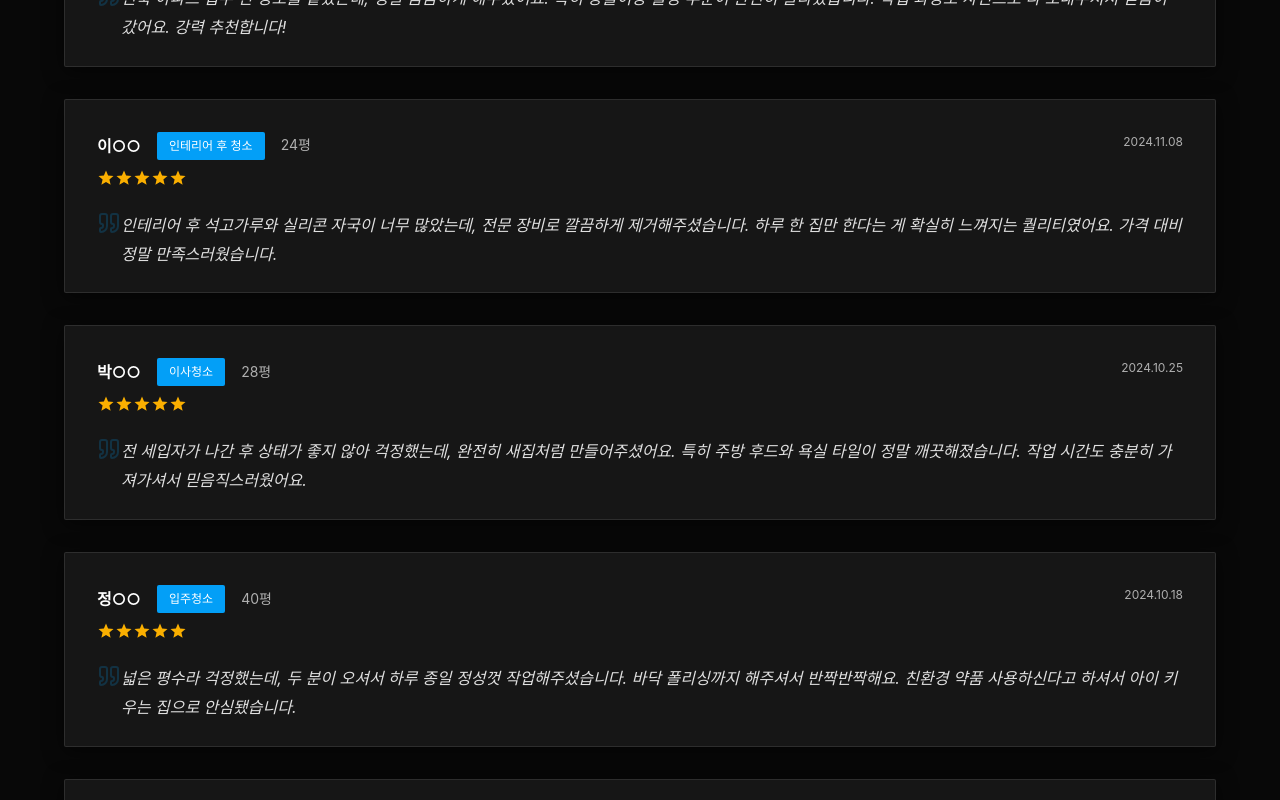
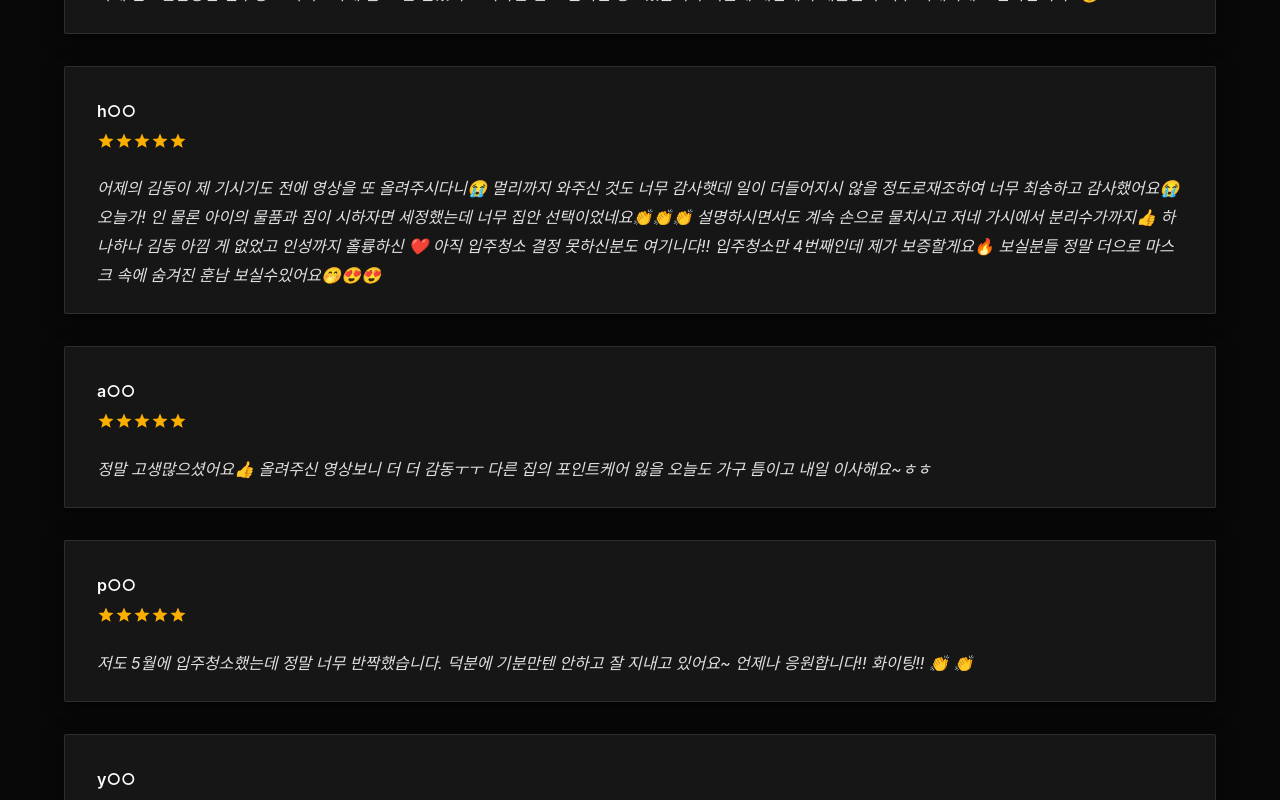
Before and after one commit to 1rrock/t_clean, a Next.js app: page /review in a window 1280 px wide. Shown: the part 1620-2420 px from the top of the page. Built offline with nearby package versions, Linux system fonts and the light colour scheme; a web font is replaced by a local one; what @mui/material-nextjs would draw is missing.

Commit message:
feat: update review page content and layout

```diff
--- a/app/review/page.tsx
+++ b/app/review/page.tsx
@@ -1,11 +1,11 @@
 'use client';
 
-import {Box, Container, Typography, Card, CardContent, Rating} from '@mui/material';
-import {Quote, Star} from 'lucide-react';
-import {motion} from 'framer-motion';
+import { Box, Container, Typography, Card, CardContent, Rating } from '@mui/material';
+import { Quote, Star } from 'lucide-react';
+import { motion } from 'framer-motion';
 import PageHero from '@/components/sections/PageHero';
-import {fadeInUp, staggerContainer} from '@/lib/animation/variants';
-import {colors, commonStyles} from '@/lib/theme/colors';
+import { fadeInUp, staggerContainer } from '@/lib/animation/variants';
+import { colors, commonStyles } from '@/lib/theme/colors';
 
 const MotionBox = motion(Box);
 const MotionTypography = motion(Typography);
@@ -23,58 +23,51 @@ const highlights = [
 // 실제 후기 데이터 (예시)
 const reviews = [
     {
-        name: '김○○',
-        type: '입주청소',
-        평수: '32평',
+        name: 'g○○',
         rating: 5,
-        date: '2024.11.15',
-        content:
-            '신축 아파트 입주 전 청소를 맡겼는데, 정말 꼼꼼하게 해주셨어요. 특히 창틀이랑 몰딩 부분이 완전히 달라졌습니다. 작업 과정도 사진으로 다 보내주셔서 믿음이 갔어요. 강력 추천합니다!',
+        content: '아제 김호현팀장님 입주청소 퍼팩트하게 잘~~완 받았어요.기다란 반즈 일텍던 청소였습니다.덕분에 새집에서 새출발이 너무 기대되네요.김사합니다~😍',
     },
     {
-        name: '이○○',
-        type: '인테리어 후 청소',
-        평수: '24평',
+        name: 'h○○',
         rating: 5,
-        date: '2024.11.08',
         content:
-            '인테리어 후 석고가루와 실리콘 자국이 너무 많았는데, 전문 장비로 깔끔하게 제거해주셨습니다. 하루 한 집만 한다는 게 확실히 느껴지는 퀄리티였어요. 가격 대비 정말 만족스러웠습니다.',
+            '어제의 김동이 제 기시기도 전에 영상을 또 올려주시다니😭 멀리까지 와주신 것도 너무 감사햇데 일이 더들어지시 않을 정도로재조하여 너무 최송하고 감사했어요😭 오늘가! 인 물론 아이의 물품과 짐이 시하자면 세정했는데 너무 집안 선택이었네요👏👏👏 설명하시면서도 계속 손으로 물치시고 저네 가시에서 분리수가까지👍 하나하나 김동 아낌 게 없었고 인성까지 홀륭하신 ❤️ 아직 입주청소 결정 못하신분도 여기니다!! 입주청소만 4번째인데 제가 보증할게요🔥 보실분들 정말 더으로 마스크 속에 숨겨진 훈남 보실수있어요🤭😍😍',
     },
     {
-        name: '박○○',
-        type: '이사청소',
-        평수: '28평',
+        name: 'a○○',
         rating: 5,
-        date: '2024.10.25',
         content:
-            '전 세입자가 나간 후 상태가 좋지 않아 걱정했는데, 완전히 새집처럼 만들어주셨어요. 특히 주방 후드와 욕실 타일이 정말 깨끗해졌습니다. 작업 시간도 충분히 가져가셔서 믿음직스러웠어요.',
+            '정말 고생많으셨어요👍 올려주신 영상보니 더 더 감동ㅜㅜ 다른 집의 포인트케어 잃을 오늘도 가구 틈이고 내일 이사해요~ㅎㅎ',
     },
     {
-        name: '정○○',
-        type: '입주청소',
-        평수: '40평',
+        name: 'p○○',
         rating: 5,
-        date: '2024.10.18',
         content:
-            '넓은 평수라 걱정했는데, 두 분이 오셔서 하루 종일 정성껏 작업해주셨습니다. 바닥 폴리싱까지 해주셔서 반짝반짝해요. 친환경 약품 사용하신다고 하셔서 아이 키우는 집으로 안심됐습니다.',
+            '저도 5월에 입주청소했는데 정말 너무 반짝했습니다. 덕분에 기분만텐 안하고 잘 지내고 있어요~ 언제나 응원합니다!! 화이팅!! 👏 👏',
     },
     {
-        name: '최○○',
-        type: '인테리어 후 청소',
-        평수: '18평',
+        name: 'y○○',
         rating: 5,
-        date: '2024.10.10',
         content:
-            '작은 평수지만 꼼꼼하게 작업해주셨어요. 다른 곳은 큰 평수 아니면 받지 않는다고 해서 난감했는데, 여기는 흔쾌히 받아주시고 퀄리티도 최고였습니다. 감사합니다!',
+            '대박님 정말 한집을 새집으로 선물해주셔야 ㅎㅎ드시간까 본 끝까지 너무 깨끗하게해주셔서 너무너무 감사해요 올 친정쟁기서 많은이들이 이 행복을 반아하길바래요 늘감찰하고 번창하세요 🤗 🙏',
     },
     {
-        name: '강○○',
-        type: '입주청소',
-        평수: '35평',
+        name: 'm○○',
         rating: 5,
-        date: '2024.09.28',
         content:
-            '준공청소가 제대로 안 돼서 먼지가 정말 많았는데, 전문 흡입기로 깔끔하게 정리해주셨어요. 작업 영상도 보내주셔서 부재중에도 안심하고 맡길 수 있었습니다. 다음에도 꼭 부탁드리고 싶어요.',
+            '우리집이에요💓 진짜 너무너무 만족합니다. 깨끗하고 행복한 새집살이에 도움주셔서 감사합니다. 글구....대박님 완전 온남 👏👏👏',
+    },
+    {
+        name: 'm○○',
+        rating: 5,
+        content:
+            '안녕하세요 이 집 입주청소 의뢰했던 본인입니다. 우연히 스피드에서 든 영상보고 신청하게 되었는데.. 대만보게 말기전 너무 잘한거같아요ㅎㅎ 이 날 습도도 높아서 엄청 더웠을텐데.. 이집부터 와주셔서 기의 말이 없으셨다하고 당황스러워...😭 기의 12시간 청소를신기같던데 최소스럽기까지 하다다구요 ㅠㅠ 남편이 밖에 잠시 물품출퇴 모두 밖에 한건 것으셨다고... 이번거는 생성이성불게 느에 원합니다 덕분에 이기정 너무 깨끗한집에서 살 이사에서 지내고 있어요!!! 주변에도 널리 홍보하고 다닐거얌 너~무 감사합니다💝💝 다더더 번창하세요 대박님!!!ㅎㅎㅎ',
+    },
+    {
+        name: 's○○',
+        rating: 5,
+        content:
+            '박진영 팀장님 덕분에 너무 깨끗한집으로 입주할 수 있게 되었습니다!! 다시 한번 감사드리고, 주위에 꼭 추천할게요. ❤️ ❤️',
     },
 ];
 
@@ -87,7 +80,7 @@ export default function ReviewPage() {
                 subtitle={
                     <>
                         고객님들의 소중한 후기가
-                        <br/>
+                        <br />
                         저희의 가장 큰 자산입니다
                     </>
                 }
@@ -97,7 +90,7 @@ export default function ReviewPage() {
             {/* Highlights Section - 밝게 */}
             <Box
                 sx={{
-                    py: {xs: 8, md: 12},
+                    py: { xs: 8, md: 12 },
                     position: 'relative',
                     '&::before': {
                         content: '""',
@@ -111,17 +104,17 @@ export default function ReviewPage() {
                     },
                 }}
             >
-                <Container maxWidth="lg" sx={{position: 'relative', zIndex: 1}}>
+                <Container maxWidth="lg" sx={{ position: 'relative', zIndex: 1 }}>
                     <MotionTypography
                         initial="hidden"
                         whileInView="visible"
-                        viewport={{once: true}}
+                        viewport={{ once: true }}
                         variants={fadeInUp}
                         variant="h3"
                         sx={{
                             textAlign: 'center',
                             mb: 6,
-                            fontSize: {xs: '1.8rem', md: '2.5rem'},
+                            fontSize: { xs: '1.8rem', md: '2.5rem' },
                             fontWeight: 600,
                             color: colors.primary.main,
                         }}
@@ -132,7 +125,7 @@ export default function ReviewPage() {
                     <Box
                         sx={{
                             display: 'grid',
-                            gridTemplateColumns: {xs: '1fr', sm: 'repeat(2, 1fr)', md: 'repeat(3, 1fr)'},
+                            gridTemplateColumns: { xs: '1fr', sm: 'repeat(2, 1fr)', md: 'repeat(3, 1fr)' },
                             gap: 3,
                         }}
                     >
@@ -141,13 +134,13 @@ export default function ReviewPage() {
                                 key={index}
                                 initial="hidden"
                                 whileInView="visible"
-                                viewport={{once: true}}
+                                viewport={{ once: true }}
                                 variants={{
-                                    hidden: {opacity: 0, scale: 0.9},
+                                    hidden: { opacity: 0, scale: 0.9 },
                                     visible: {
                                         opacity: 1,
                                         scale: 1,
-                                        transition: {delay: index * 0.1, duration: 0.5},
+                                        transition: { delay: index * 0.1, duration: 0.5 },
                                     },
                                 }}
                                 sx={{
@@ -166,9 +159,9 @@ export default function ReviewPage() {
                                         flexShrink: 0,
                                     }}
                                 >
-                                    <Star size={20} color="white" fill="white"/>
+                                    <Star size={20} color="white" fill="white" />
                                 </Box>
-                                <Typography variant="body1" sx={{fontWeight: 500, lineHeight: 1.4, color: colors.text.secondary}}>
+                                <Typography variant="body1" sx={{ fontWeight: 500, lineHeight: 1.4, color: colors.text.secondary }}>
                                     {highlight}
                                 </Typography>
                             </MotionBox>
@@ -180,7 +173,7 @@ export default function ReviewPage() {
             {/* Reviews Section - 중간 톤 */}
             <Box
                 sx={{
-                    py: {xs: 8, md: 12},
+                    py: { xs: 8, md: 12 },
                     position: 'relative',
                     '&::before': {
                         content: '""',
@@ -194,17 +187,17 @@ export default function ReviewPage() {
                     },
                 }}
             >
-                <Container maxWidth="lg" sx={{position: 'relative', zIndex: 1}}>
+                <Container maxWidth="lg" sx={{ position: 'relative', zIndex: 1 }}>
                     <MotionTypography
                         initial="hidden"
                         whileInView="visible"
-                        viewport={{once: true}}
+                        viewport={{ once: true }}
                         variants={fadeInUp}
                         variant="h3"
                         sx={{
                             textAlign: 'center',
                             mb: 6,
-                            fontSize: {xs: '1.8rem', md: '2.5rem'},
+                            fontSize: { xs: '1.8rem', md: '2.5rem' },
                             fontWeight: 600,
                             color: colors.primary.main,
                         }}
@@ -212,26 +205,26 @@ export default function ReviewPage() {
                         실제 고객 후기
                     </MotionTypography>
 
-                    <Box sx={{display: 'flex', flexDirection: 'column', gap: 4}}>
+                    <Box sx={{ display: 'flex', flexDirection: 'column', gap: 4 }}>
                         {reviews.map((review, index) => (
                             <MotionCard
                                 key={index}
                                 initial="hidden"
                                 whileInView="visible"
-                                viewport={{once: true}}
+                                viewport={{ once: true }}
                                 variants={{
-                                    hidden: {opacity: 0, y: 30},
+                                    hidden: { opacity: 0, y: 30 },
                                     visible: {
                                         opacity: 1,
                                         y: 0,
-                                        transition: {delay: index * 0.1, duration: 0.6},
+                                        transition: { delay: index * 0.1, duration: 0.6 },
                                     },
                                 }}
                                 sx={{
                                     ...commonStyles.card,
                                 }}
                             >
-                                <CardContent sx={{p: {xs: 3, md: 4}}}>
+                                <CardContent sx={{ p: { xs: 3, md: 4 } }}>
                                     <Box sx={{
                                         display: 'flex',
                                         justifyContent: 'space-between',
@@ -240,45 +233,16 @@ export default function ReviewPage() {
                                         gap: 2
                                     }}>
                                         <Box>
-                                            <Box sx={{display: 'flex', alignItems: 'center', gap: 2, mb: 1}}>
-                                                <Typography variant="h6" sx={{fontWeight: 600, color: colors.text.primary}}>
+                                            <Box sx={{ display: 'flex', alignItems: 'center', gap: 2, mb: 1 }}>
+                                                <Typography variant="h6" sx={{ fontWeight: 600, color: colors.text.primary }}>
                                                     {review.name}
                                                 </Typography>
-                                                <Typography
-                                                    variant="caption"
-                                                    sx={{
-                                                        px: 1.5,
-                                                        py: 0.5,
-                                                        backgroundColor: colors.primary.main,
-                                                        color: colors.text.primary,
-                                                        borderRadius: 1,
-                                                        fontWeight: 500,
-                                                    }}
-                                                >
-                                                    {review.type}
-                                                </Typography>
-                                                <Typography variant="body2" sx={{color: colors.text.tertiary}}>
-                                                    {review.평수}
-                                                </Typography>
                                             </Box>
-                                            <Rating value={review.rating} readOnly size="small"/>
+                                            <Rating value={review.rating} readOnly size="small" />
                                         </Box>
-                                        <Typography variant="caption" sx={{color: colors.text.tertiary}}>
-                                            {review.date}
-                                        </Typography>
                                     </Box>
 
-                                    <Box sx={{position: 'relative', pl: 3}}>
-                                        <Quote
-                                            size={24}
-                                            style={{
-                                                position: 'absolute',
-                                                left: 0,
-                                                top: 0,
-                                                color: colors.primary.main,
-                                                opacity: 0.2,
-                                            }}
-                                        />
+                                    <Box sx={{ position: 'relative', pl: 0 }}>
                                         <Typography
                                             variant="body1"
                                             sx={{
@@ -299,7 +263,7 @@ export default function ReviewPage() {
                     <MotionBox
                         initial="hidden"
                         whileInView="visible"
-                        viewport={{once: true}}
+                        viewport={{ once: true }}
                         variants={fadeInUp}
                         sx={{
                             mt: 8,
@@ -311,10 +275,10 @@ export default function ReviewPage() {
                             textAlign: 'center',
                         }}
                     >
-                        <Typography variant="h5" sx={{mb: 2, fontWeight: 600, color: colors.primary.main}}>
+                        <Typography variant="h5" sx={{ mb: 2, fontWeight: 600, color: colors.primary.main }}>
                             당신의 공간도 새롭게 시작하세요
                         </Typography>
-                        <Typography variant="body1" sx={{color: colors.text.secondary}}>
+                        <Typography variant="body1" sx={{ color: colors.text.secondary }}>
                             믿고 맡기는 청소와 함께라면 안심입니다
                         </Typography>
                     </MotionBox>
```
